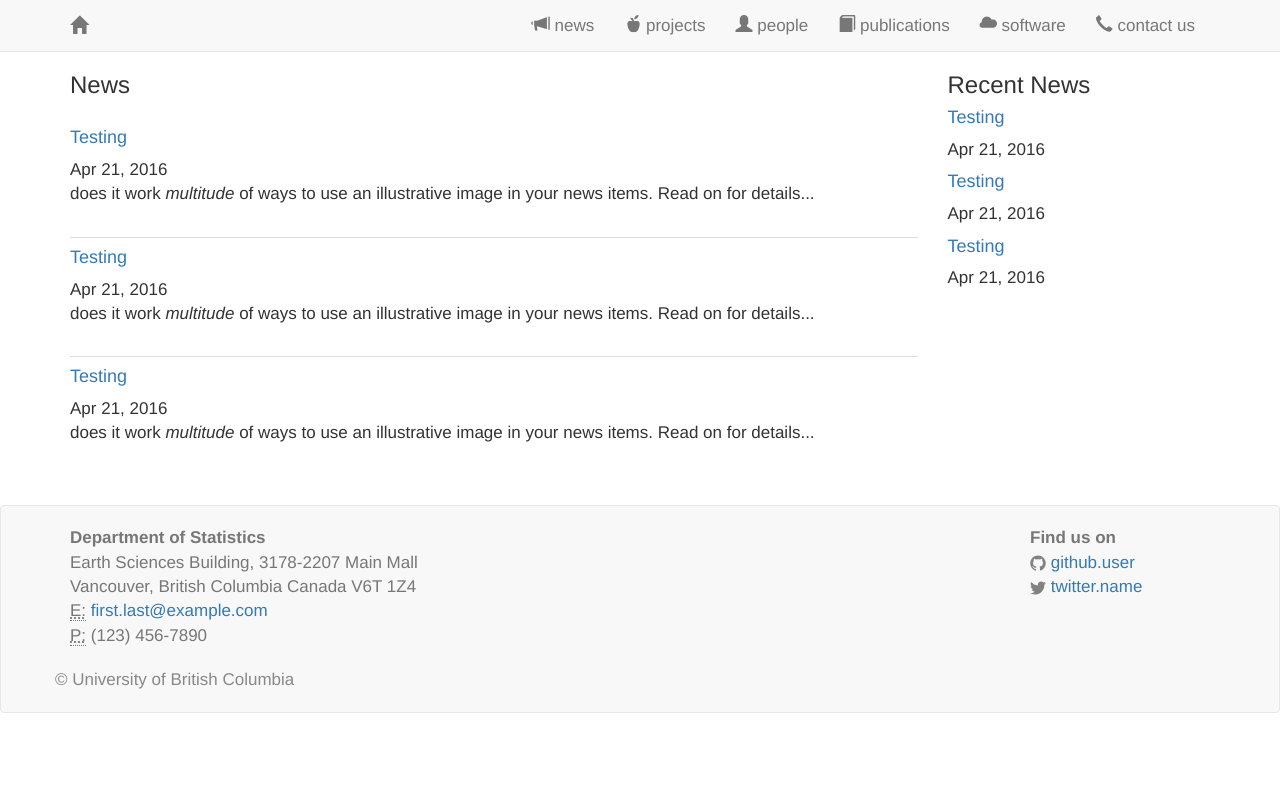
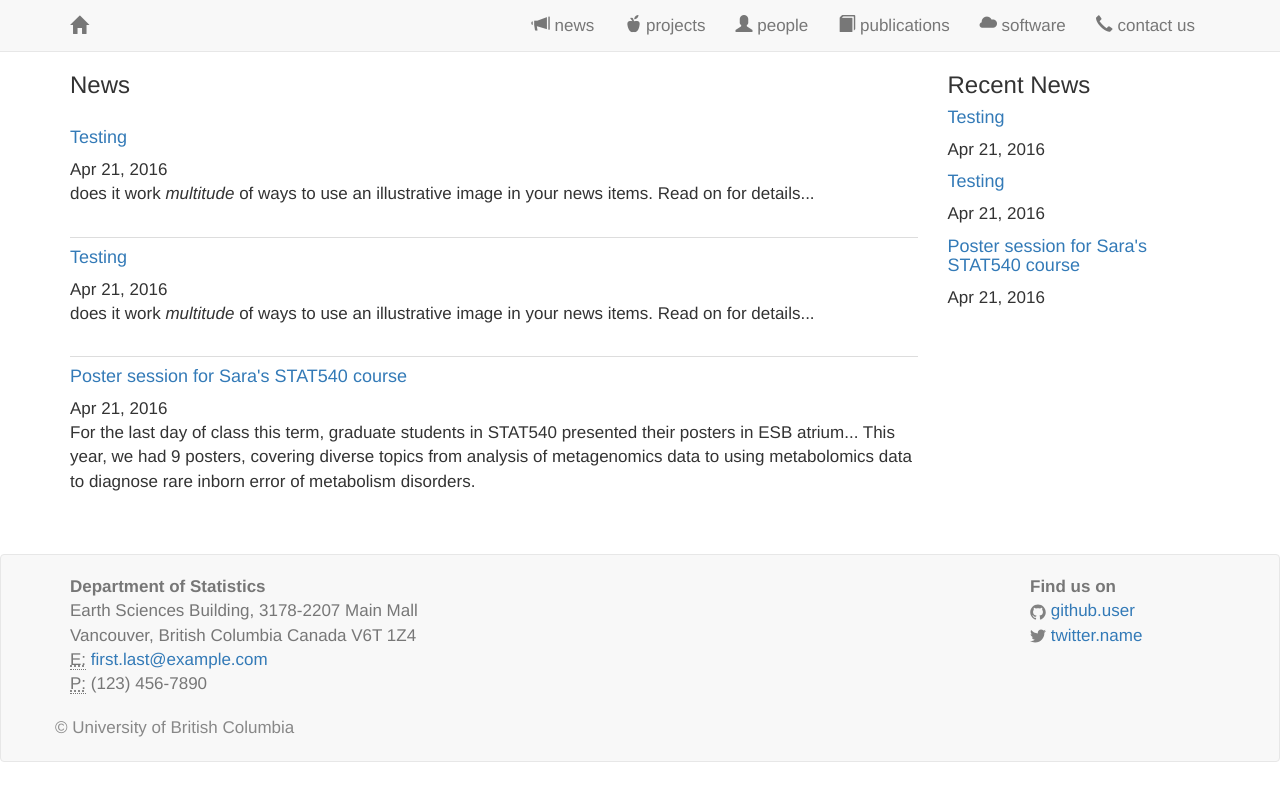
Before and after one commit to saramostafavi/saramostafavi.github.io, a Jekyll site: the page built from news/index.html, in a window 1280 px wide. Shown: the top 801 px of the page. Built offline with Jekyll 4.4.1, drawn with Linux system fonts in a browser that asks for light colours; nearby versions of some CDN libraries; the list of posts is cut into pages by our own code; a style sheet for code colours, icons or effects is not loaded; some of the changed lines change nothing that is shown.

Commit message:
Update 2016-04-06-STAT540posters.md

```diff
--- a/_posts/2016-04-06-STAT540posters.md
+++ b/_posts/2016-04-06-STAT540posters.md
@@ -1,51 +1,7 @@
 ---
 layout: post
-title:  Testing
+title:  Poster session for Sara's STAT540 course
 date:   2016-04-21
 excerpt: >
-  does it work <em>multitude</em> of ways to use an illustrative
-  image in your news items. Read on for details...
+  For the last day of class this term, graduate students in STAT540 presented their posters in ESB atrium... This year, we had 9 posters, covering diverse topics from analysis of metagenomics data to using metabolomics data to diagnose rare inborn error of metabolism disorders.
 ---
-
-There are two ways to add a picture to the news item:
-
-1. in the page's [front matter][], add "image: *url*". This makes the
-   page use a split layout where the image takes roughly a third of
-   the available space on the left, and the text the remaining two
-   thirds. (The title and dataline is always above everything.) See
-   the preceding three news item for an example of this approach.
-
-2. Leave out "image:" element from the front matter. The news item
-   then doesn't use a split layout and the text uses the entire width
-   given to it. You can still insert an image with an HTML `<img>` tag
-   before a paragraph where you want it to appear. Include in the tag
-   a `style="float: left;` attribute, optionally also with a `height`
-   and/or `width`. The paragraph will wrap around the image if it's
-   longer than the image's height. Like this:
-
-<img alt="WeBWorKiR question"
-src="http://asda.stat.ubc.ca/images/webworkir.png" style="float:
-right; height: 400px" />
-
-> Our submission on "Web-based automated
-personalized homework with WebWork and R" has been accepted as a
-poster for the useR! conference.
-
-Note that most of the time you'll want to put the image at the very
-beginning of the article, like
-[this](http://asda.stat.ubc.ca/2016/04/06/webworkir-at-user2016.html),
-so that it can line up with the start of the text. The source for that
-article is:
-
-    ---
-    layout: post
-    title:  "Learn about WeBWorKiR at useR 2016!"
-    date:   2016-04-06
-    ---
-
-    <img alt="WeBWorKiR question" src="{{'/images/webworkir.png' | prepend: site.baseurl }}" style="float: right; height: 400px" />
-    Our submission on "Web-based automated personalized homework with
-    WebWork and R" has been accepted as a poster for the useR! conference.
-    ...
-
-[front matter]: https://jekyllrb.com/docs/frontmatter/
```
